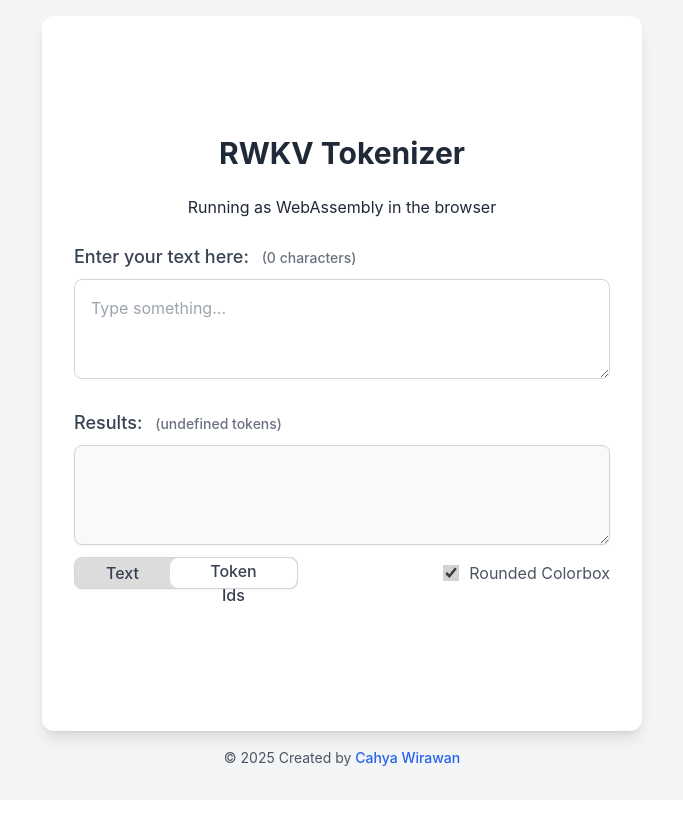
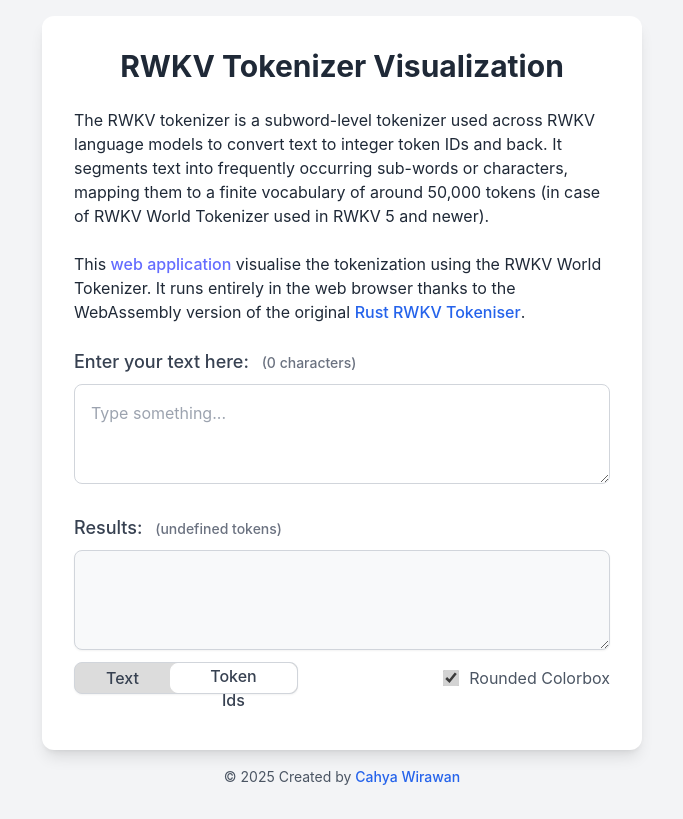
Before and after one commit to cahya-wirawan/rwkv-tokenizer-wasm, a website built with Vite: page index.html in a window 1280 px wide. Shown: the whole page, without its empty margins (298-981 px from the left). Built offline with nearby package versions, Linux system fonts and the light colour scheme; what rwkv-tokenizer-web would draw is missing.

Commit message:
update readme

```diff
--- a/index.html
+++ b/index.html
@@ -3,15 +3,24 @@
 <head>
     <meta charset="UTF-8">
     <meta name="viewport" content="width=device-width, initial-scale=1.0">
-    <title>RWKV Tokenizer</title>
+    <title>RWKV Tokenizer Visualization</title>
     <!-- Tailwind CSS CDN for styling -->
     <script src="https://cdn.tailwindcss.com"></script>
     <script type="module" src="/src/main.js"></script>
 </head>
 <body class="bg-gray-100 flex items-center justify-center min-h-screen p-4">
     <div class="container bg-white p-8 rounded-xl shadow-lg space-y-6">
-        <h1 class="text-3xl font-bold text-center text-gray-800">RWKV Tokenizer</h1>
-        <h3 class="text-center text-gray-800">Running as WebAssembly in the browser</h3>
+        <h1 class="text-3xl font-bold text-center text-gray-800">RWKV Tokenizer Visualization</h1>
+        <p class="text-gray-800">
+            The RWKV tokenizer is a subword-level tokenizer used across RWKV language models to convert text to integer token IDs and back.
+            It segments text into frequently occurring sub-words or characters, mapping them to a finite vocabulary of around 50,000 tokens
+            (in case of RWKV World Tokenizer used in RWKV 5 and newer).
+        </p>
+        <p class="text-gray-800">
+            This <a href="https://github.com/cahya-wirawan/rwkv-tokenizer-wasm">web application</a> visualise the tokenization using the RWKV World Tokenizer. It runs entirely in the web browser thanks to
+            the WebAssembly version of the original <a href="//github.com/cahya-wirawan/rwkv-tokenizer" target="_blank"
+            class="text-blue-600 hover:underline">Rust RWKV Tokeniser</a>.
+        </p>
 
         <!-- Input Text Area -->
         <div>
```
